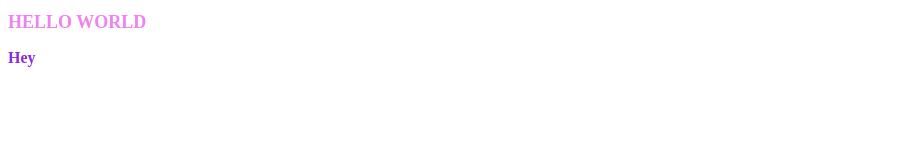
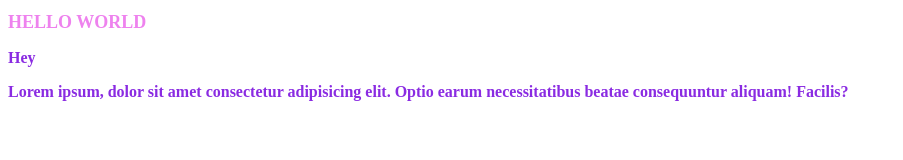
Before and after one commit to KseniyaVM/testRepo, a plain HTML site: page index.html in a window 1280 px wide. Shown: the whole page, without its empty margins (0-903 px from the left). Drawn offline with Linux system fonts and the light colour scheme.

Commit message:
added lorem

```diff
--- a/index.html
+++ b/index.html
@@ -6,5 +6,9 @@
   <body>
     <h1>Hello world</h1>
     <p>Hey</p>
+    <p>
+      Lorem ipsum, dolor sit amet consectetur adipisicing elit. Optio earum
+      necessitatibus beatae consequuntur aliquam! Facilis?
+    </p>
   </body>
 </html>
```
